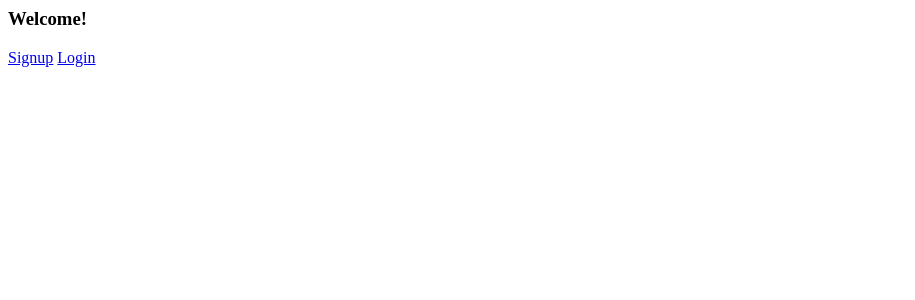
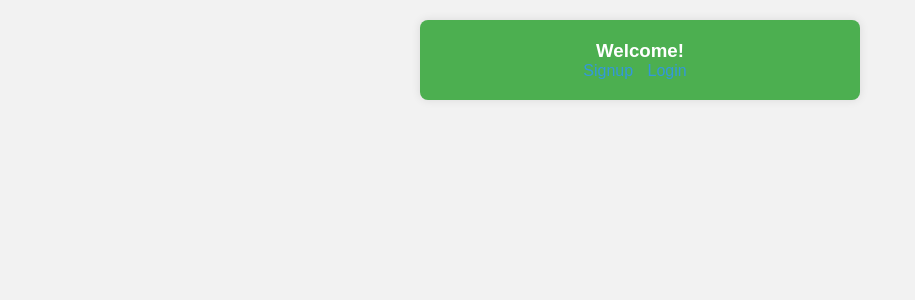
Before and after one commit to DanielHart-02/ECM2434-Group-4348-, a Django app: page /foodle/welcome/ in a window 1280 px wide. Shown: the top 300 px of the page, without its empty margins (0-915 px from the left). Run offline with Django 5.2, Linux system fonts and the light colour scheme.

Commit message:
Update welcome.html

```diff
--- a/ecm2434_coursework/foodle/templates/foodle/welcome.html
+++ b/ecm2434_coursework/foodle/templates/foodle/welcome.html
@@ -1,5 +1,53 @@
-<div class="alert alert-success" role="alert">
-    <h3>Welcome!</h3>
-    <a href="{% url 'register' %}">Signup</a>
-    <a href="{% url 'login' %}">Login</a>
-</div>
+<!DOCTYPE html>
+<html lang="en">
+
+<head>
+    <meta charset="UTF-8">
+    <meta name="viewport" content="width=device-width, initial-scale=1.0">
+    <title>Welcome Page</title>
+
+    <style>
+        body {
+            font-family: Arial, sans-serif;
+            background-color: #f2f2f2;
+            margin: 0;
+            padding: 0;
+            box-sizing: border-box;
+        }
+
+        .alert {
+            background-color: #4caf50;
+            color: #fff;
+            padding: 20px;
+            border-radius: 8px;
+            text-align: center;
+            margin: 20px auto;
+            max-width: 400px;
+            box-shadow: 0 0 10px rgba(0, 0, 0, 0.1);
+        }
+
+        h3 {
+            margin: 0;
+        }
+
+        a {
+            text-decoration: none;
+            color: #3498db;
+            margin-right: 10px;
+        }
+
+        a:hover {
+            color: #2980b9;
+        }
+    </style>
+</head>
+
+<body>
+    <div class="alert" role="alert">
+        <h3>Welcome!</h3>
+        <a href="{% url 'register' %}">Signup</a>
+        <a href="{% url 'login' %}">Login</a>
+    </div>
+</body>
+
+</html>
```
